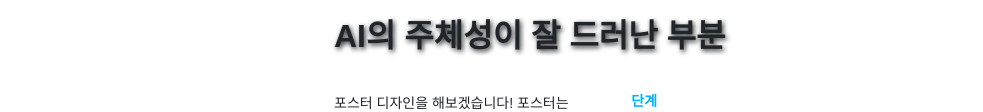
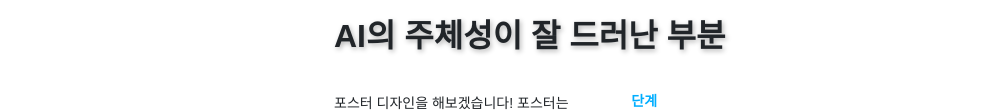
Before and after one commit to designwithai/designwithai.github.io, a plain HTML site: page summary/summary.html in a window 1280 px wide. Shown: the part 419-531 px from the top of the page, without its empty margins (0-983 px from the left). Drawn offline with nearby package versions, Linux system fonts and the light colour scheme.

Commit message:
Update style.css

```diff
--- a/style.css
+++ b/style.css
@@ -49,7 +49,7 @@ h2 {
 h3 {
   font-weight: 900;
   font-size: 32px;
-  text-shadow: 1.5px 2px 5px;
+  text-shadow: 1.5px 2px 5px rgba(0,0,0,0.3);
 }
 
 
```
